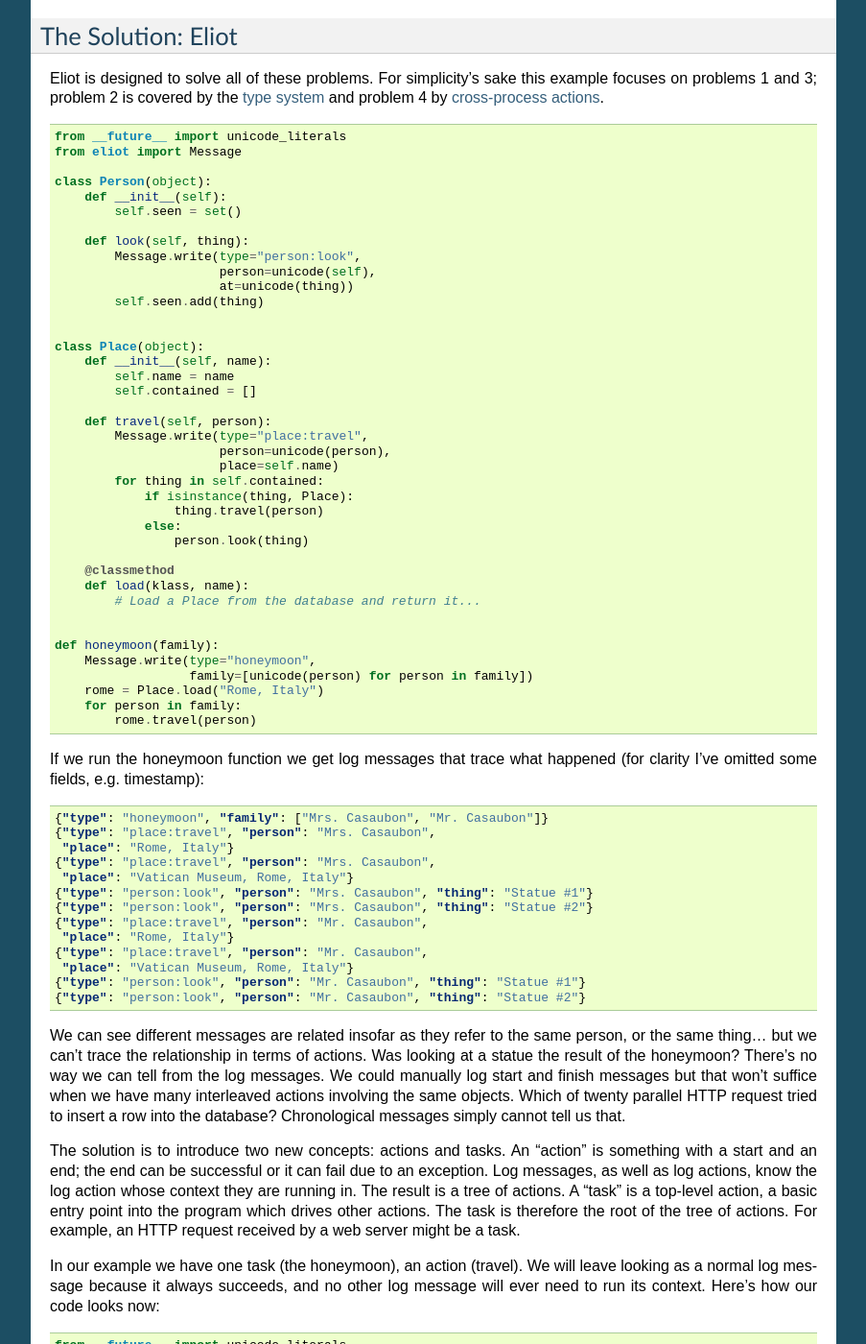
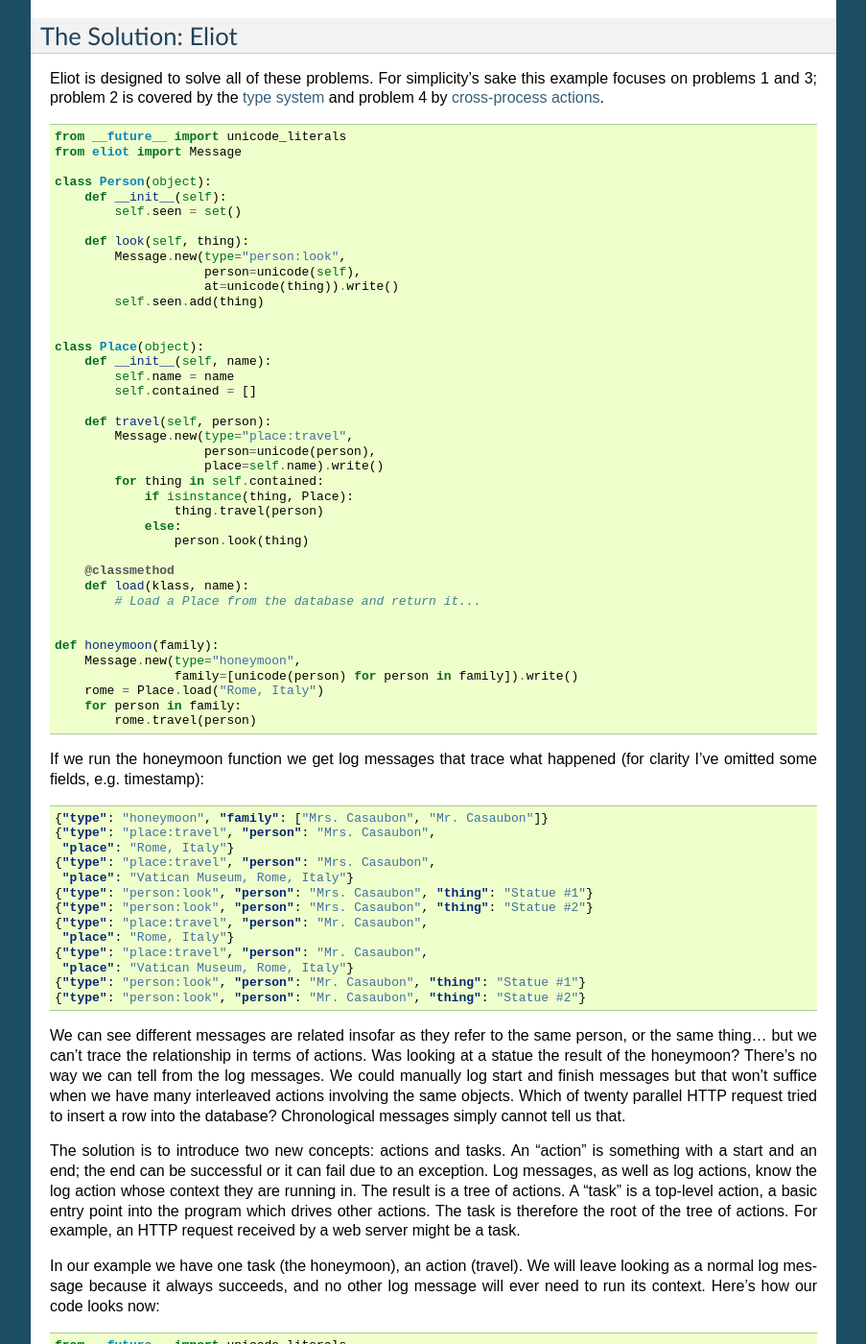
Before and after one commit to itamarst/eliot, a Sphinx documentation site: the page built from docs/source/introduction.rst, in a window 1280 px wide and 1400 px high, scrolled down 1488 px. Shown: the whole window at 96% size, without its empty margins (198-1101 px from the left). Built offline with Sphinx 7.4.7, drawn with Linux system fonts in a browser that asks for light colours.

Commit message:
Succinct variation of Message.new().write() can be done in another issue.

```diff
--- a/docs/source/introduction.rst
+++ b/docs/source/introduction.rst
@@ -74,9 +74,9 @@
           self.seen = set()
 
       def look(self, thing):
-          Message.write(type="person:look",
-                        person=unicode(self),
-                        at=unicode(thing))
+          Message.new(type="person:look",
+                      person=unicode(self),
+                      at=unicode(thing)).write()
           self.seen.add(thing)
 
 
@@ -86,9 +86,9 @@
           self.contained = []
 
       def travel(self, person):
-          Message.write(type="place:travel",
-                        person=unicode(person),
-                        place=self.name)
+          Message.new(type="place:travel",
+                      person=unicode(person),
+                      place=self.name).write()
           for thing in self.contained:
               if isinstance(thing, Place):
                   thing.travel(person)
@@ -101,8 +101,8 @@
 
 
   def honeymoon(family):
-      Message.write(type="honeymoon",
-                    family=[unicode(person) for person in family])
+      Message.new(type="honeymoon",
+                  family=[unicode(person) for person in family]).write()
       rome = Place.load("Rome, Italy")
       for person in family:
           rome.travel(person)
@@ -141,9 +141,9 @@
           self.seen = set()
 
       def look(self, thing):
-          Message.write(message_type="person:look",
-                        person=unicode(self),
-                        at=unicode(thing))
+          Message.new(message_type="person:look",
+                      person=unicode(self),
+                      at=unicode(thing)).write()
           self.seen.add(thing)
 
 
--- a/docs/stdout.py
+++ b/docs/stdout.py
@@ -14,6 +14,6 @@
 addDestination(stdout)
 
 
-Message.write(value="hello", another=1)
+Message.new(value="hello", another=1).write()
 time.sleep(0.2)
-Message.write(value="goodbye", another=2)
+Message.new(value="goodbye", another=2).write()
```
Also changed, not shown: docs/source/messages.rst (+1 -11 lines), 2 other files.
